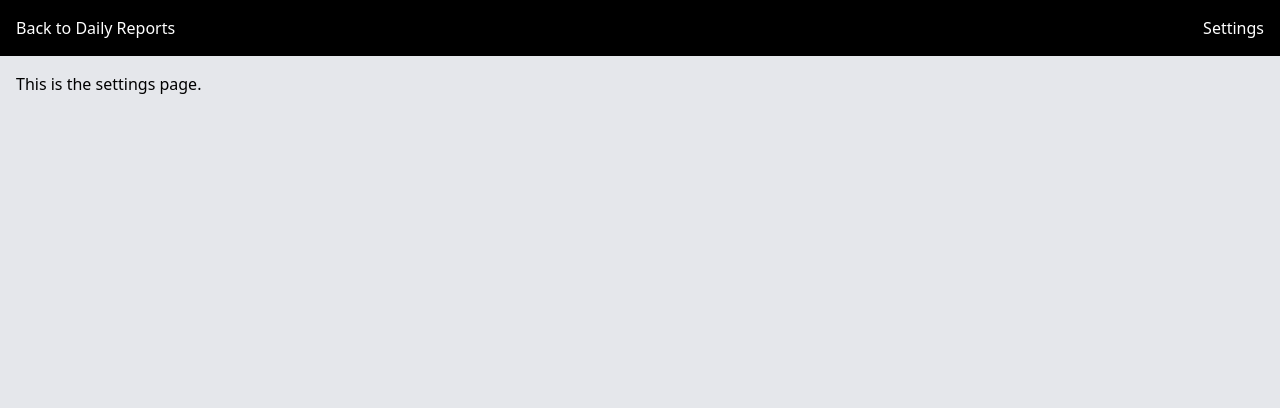
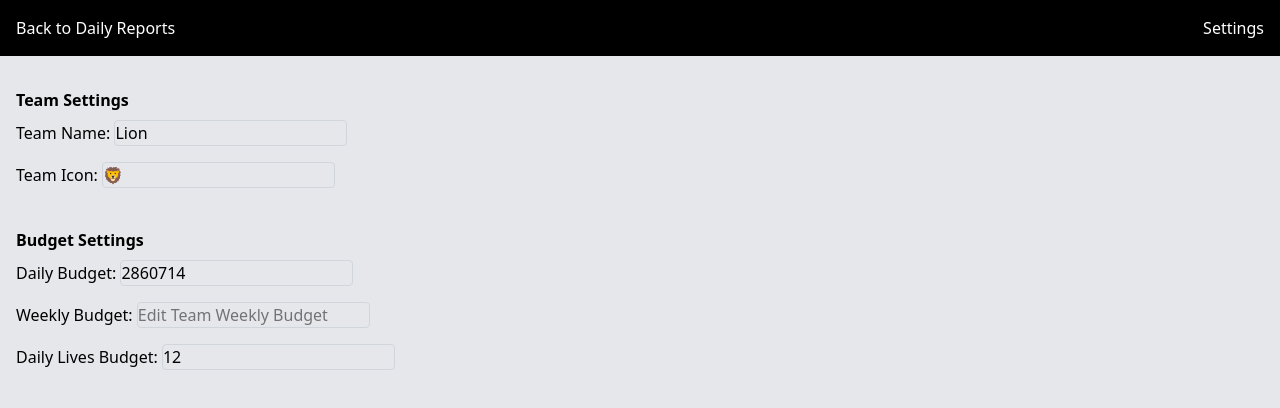
Before and after one commit to Hellie-tenny/reports-compiler, a React (Vite) app: page /settings in a window 1280 px wide. Shown: the top 408 px of the page. Built offline with nearby package versions, Linux system fonts and the light colour scheme.

Commit message:
managed to make daily budgets customizable

```diff
--- a/src/App.jsx
+++ b/src/App.jsx
@@ -27,9 +27,11 @@ function App() {
   const [removeMemberDialog, setRemoveMemberDialog] = useState(false);
   const [removeMemberSubject, setRemoveMemberSubject] = useState({});
   const [livesBudget, setLivesBudget] = useState(12);
-  const [savingsApeBudget, setSavingsApeBudget] = useState(1430357);
-  const [risknApeBudget, setRiskApeBudget] = useState(1430357);
+  // const [savingsApeBudget, setSavingsApeBudget] = useState(1430357);
+  // const [risknApeBudget, setRiskApeBudget] = useState(1430357);
   const [totalApeBudget, setTotalApeBudget] = useState(2860714);
+  const [teamSettings, setTeamSettings] = useState({});
+  const [budgets, setBudgets] = useState({});
   // const [sales, setSales] = useState([]);
 
   const saveMembersTimeout = useRef(null);
@@ -124,6 +126,31 @@ function App() {
     );
   }, []);
 
+  // settings function handlers
+  const editTeamName = (newName) => {
+    setTeamSettings({...teamSettings, teamName: newName});
+    const updatedTeamSettings = { ...teamSettings, teamName: newName };
+    localStorage.setItem("teamSettings", JSON.stringify(updatedTeamSettings));
+  }
+
+  const editTeamIcon = (newIcon) => {
+    setTeamSettings({...teamSettings, teamIcon: newIcon});
+    const updatedTeamSettings = { ...teamSettings, teamName: newIcon };
+    localStorage.setItem("teamSettings", JSON.stringify(updatedTeamSettings));
+  }
+
+  const editDailyBudget = (newDailyBudget) => {
+    setBudgets({...budgets, dailyBudget: newDailyBudget});
+    const updatedTeamBudgets = { ...budgets, dailyBudget: newDailyBudget };
+    localStorage.setItem("teamSettings", JSON.stringify(updatedTeamBudgets));
+  }
+
+  const editDailyLivesBudget = (newDailyLivesBudget) => {
+    setBudgets({...budgets, dailyLivesBudget: newDailyLivesBudget});
+    const updatedTeamBudgets = { ...budgets, dailyLivesBudget: newDailyLivesBudget };
+    localStorage.setItem("teamSettings", JSON.stringify(updatedTeamBudgets));
+  }
+
   const updateRiskLives = useCallback((id, number) => updateMemberField(id, 'riskLives', number), [updateMemberField]);
   const updateRiskPremium = useCallback((id, number) => updateMemberField(id, 'riskPremium', number), [updateMemberField]);
   const updateSavingsLives = useCallback((id, number) => updateMemberField(id, 'savingsLives', number), [updateMemberField]);
@@ -138,13 +165,15 @@ function App() {
     const totalSavingsApe = Number(members.reduce((sum, member) => sum + Number(member.savingsPremium), 0)) * 12;
     const totalRiskApe = Number(members.reduce((sum, member) => sum + Number(member.riskPremium), 0)) * 12;
     const totalApe = totalSavingsApe + totalRiskApe;
-    const riskApeVariance = Number(totalRiskApe - risknApeBudget).toLocaleString();
-    const totalLivesVariance = totalLives - livesBudget;
-    const totalSavingsApeVariance = totalSavingsApe - savingsApeBudget;
-    const totalApeVariance = totalApe - 2860714;
+    // const riskApeVariance = Number(totalRiskApe - risknApeBudget).toLocaleString();
+    const riskApeVariance = Number(totalRiskApe - budgets.dailyRiskBudget).toLocaleString();
+    // const totalLivesVariance = totalLives - livesBudget;
+    const totalLivesVariance = totalLives - budgets.dailyLivesBudget;
+    const totalSavingsApeVariance = totalSavingsApe - budgets.dailySavingsBudget;
+    const totalApeVariance = totalApe - budgets.dailyBudget;
     // 2,860,714
 
-    const weekAndDate = `Lion Daily Sales Report
+    const weekAndDate = `${teamSettings.teamName} Daily Sales Report
 ${reportDate} Week ${weekNo}
 
     `;
@@ -175,7 +204,7 @@ ${member.id}. ${member.name}: ${member.riskLives}r. ${Number(member.riskPremium)
 
 *LIVES*
 
-Total lives budget 12
+Total lives budget ${budgets.dailyLivesBudget}
 Total savings ${totalSavingsLives}
 Total Risk ${totalRiskLives}
 Total lives ${totalLives}
@@ -184,24 +213,24 @@ Total lives variance : ${totalLivesVariance > 0 ? "+" : ""}${totalLivesVariance}
 
 *RISK*
 
-Daily risk Budget 1,430,357.00
+Daily risk Budget ${Number(budgets.dailyRiskBudget).toLocaleString()}.00
 Total Risk : ${Number(totalRiskApe).toLocaleString()}
 Variance :  ${riskApeVariance > 0 ? "+" : ""}${riskApeVariance}
 
 *SAVINGS*
 
-Daily SAVINGS budget 1,430,357.00
+Daily SAVINGS budget ${Number(budgets.dailySavingsBudget).toLocaleString()}.00
 Total APE : ${Number(totalSavingsApe).toLocaleString()}
 Variance: ${totalSavingsApeVariance > 0 ? "+" : ""}${Number(totalSavingsApeVariance).toLocaleString()}
 
 *Daily budget*
 
-Daily APE budget 2,860,714.00
+Daily APE budget ${Number(budgets.dailyBudget).toLocaleString()}.00
 Total APE : ${totalApe.toLocaleString()}
 APE variance: ${totalApeVariance > 0 ? "+" : ""}${Number(totalApeVariance).toLocaleString()}
 
 Regards.
-🦁
+${teamSettings.teamIcon}
     `;
 
     const fullReport = weekAndDate + " " + reports + " " + summary;
@@ -261,6 +290,8 @@ Regards.
   useEffect(() => {
     const storedMembers = localStorage.getItem('members');
     const storedAppData = localStorage.getItem('appData');
+    const storedTeamSettings = localStorage.getItem('teamSettings');
+    const storedBudgets = localStorage.getItem('budgets');
 
     if (storedMembers) {
       try {
@@ -1050,6 +1081,37 @@ Regards.
       }
     }
 
+    if (storedTeamSettings) {
+      try {
+        setTeamSettings(JSON.parse(storedTeamSettings));
+      } catch (e) {
+        console.error('Failed to Set Team Settings:', e)
+      }
+    } else {
+      setTeamSettings({
+        'teamName': 'Lion',
+        'teamIcon': '🦁'
+      })
+    }
+
+    if(storedBudgets) {
+      try{
+        setBudgets(JSON.parse(storedBudgets));
+      } catch (e) {
+        console.log('Failed to set Budgets: ', e)
+      }
+
+    } else {
+      setBudgets({
+        'dailyBudget': 2860714,
+        'dailyRiskBudget': 1430357,
+        'dailySavingsBudget': 1430357,
+        'dailySavingsBudget' : 1430357,
+        'dailyLivesBudget' : 12,
+        'weeklyBudget' : 10987500
+      });
+    }
+
     const now = new Date();
     const month = String(now.getMonth() + 1).padStart(2, '0'); // Months are 0-based
     const day = String(now.getDate()).padStart(2, '0');
@@ -1114,7 +1176,7 @@ Regards.
 
       <Routes>
         <Route path="/weekly-sales-report" element={<WeeklySalesReport members={members} setMembers={setMembers} />} />
-        <Route path="/settings" element={<Settings />} />
+        <Route path="/settings" element={<Settings editTeamName={editTeamName} teamSettings={teamSettings} budgets={budgets} />} />
         <Route path="/" element={
           <>
             <div className='bg-black w-full p-4 flex justify-between'>
--- a/src/Components/Settings.jsx
+++ b/src/Components/Settings.jsx
@@ -1,7 +1,7 @@
 import React from 'react';
 import { Link } from 'react-router-dom';
 
-export default function Settings() {
+export default function Settings(props) {
   return (
     <div className='bg-gray-200 h-[100vh] overflow-y-auto w-screen'>
       <div className='bg-black w-full p-4 flex justify-between'>
@@ -9,8 +9,20 @@ export default function Settings() {
         <h2 className='text-white'>Settings</h2>
       </div>
       <div className='p-4'>
-        <p>This is the settings page.</p>
-        {/* Add settings content here */}
+
+        <div className='py-4'>
+          <span className='font-bold block'>Team Settings</span>
+          <span>Team Name: </span><input type="text" className='border border-gray-300 rounded-sm my-2' value={props.teamSettings.teamName} onChange={(e) => props.editTeamName(e.target.value)} placeholder='Edit Team name' /> <br />
+          <span>Team Icon: </span><input type="text" className='border border-gray-300 rounded-sm my-2' value={props.teamSettings.teamIcon} onChange={(e) => props.editTeamIcon(e.target.value)} placeholder='Edit Team Icon' />
+        </div>
+
+        <div className='py-4'>
+          <span className='font-bold block'>Budget Settings</span>
+          <span>Daily Budget: </span><input type="text" className='border border-gray-300 rounded-sm my-2' value={props.budgets.dailyBudget} onChange={(e) => props.editDailyBudget(e.target.value)} placeholder='Edit Team name' /> <br />
+          <span>Weekly Budget: </span><input type="text" className='border border-gray-300 rounded-sm my-2' placeholder='Edit Team Weekly Budget' disabled/> <br />
+          <span>Daily Lives Budget: </span><input type="text" className='border border-gray-300 rounded-sm my-2' value={props.budgets.dailyLivesBudget} onChange={(e) => props.editDailyLivesBudget(e.target.value)} placeholder='Edit Daily Lives Budget' />
+        </div>
+
       </div>
     </div>
   );
```
Also changed, not shown: 1 other file (tests, documents, lock files or other folders).
